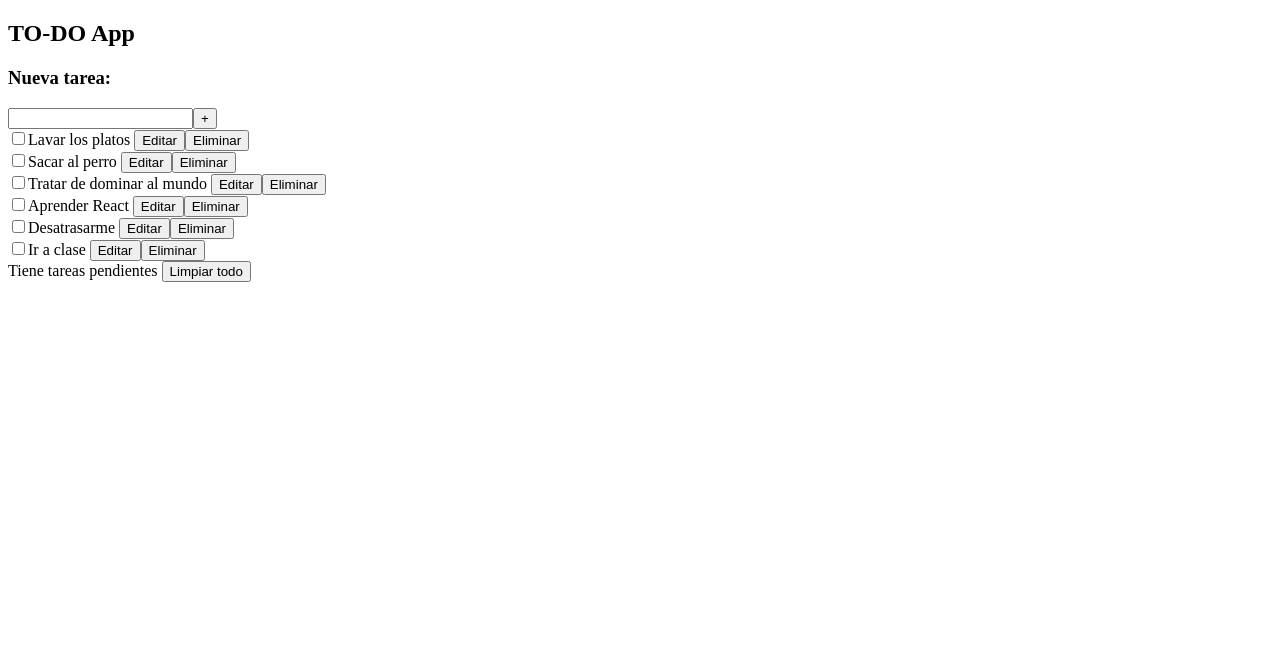
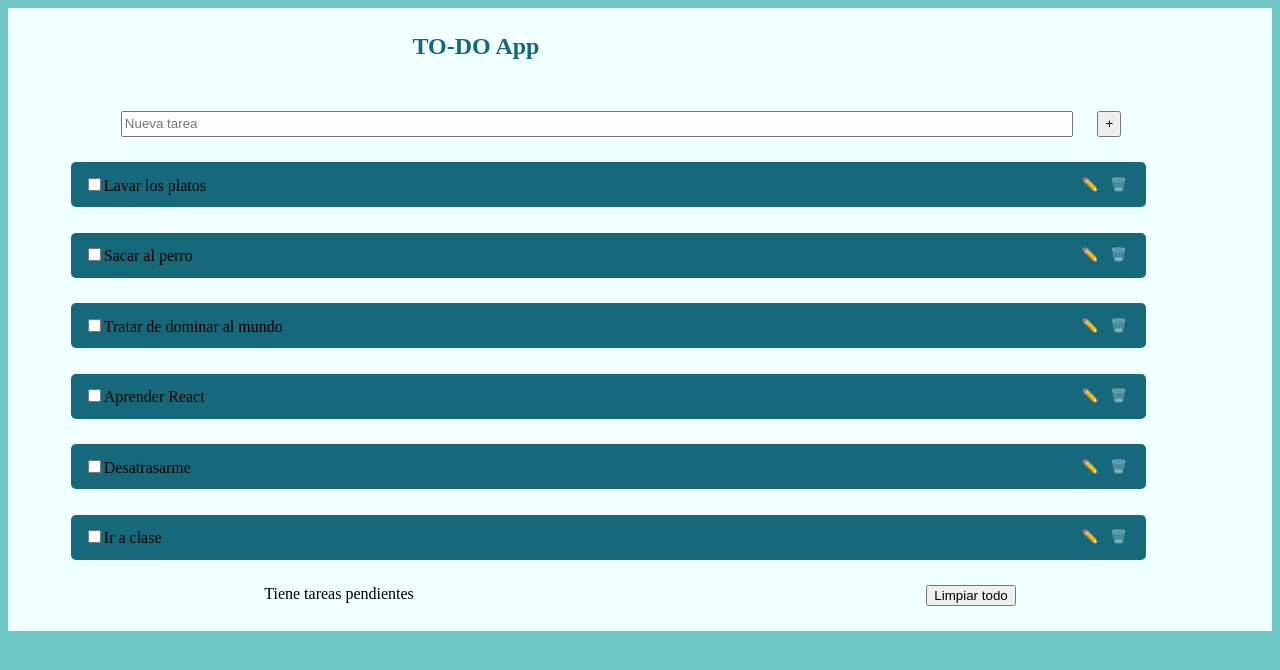
Before and after one commit to Invanz/my-react-task-list, a React (Vite) app in the folder my-react-app/: page / in a window 1280 px wide. Shown: the top 670 px of the page. Built offline with nearby package versions, Linux system fonts and the light colour scheme.

Commit message:
primer commit

```diff
--- a/my-react-app/index.html
+++ b/my-react-app/index.html
@@ -4,7 +4,7 @@
     <meta charset="UTF-8" />
     <link rel="icon" type="image/svg+xml" href="/vite.svg" />
     <meta name="viewport" content="width=device-width, initial-scale=1.0" />
-    <title>Vite + React</title>
+    <title>TODO list</title>
   </head>
   <body>
     <div id="root"></div>
--- a/my-react-app/src/App.jsx
+++ b/my-react-app/src/App.jsx
@@ -1,9 +1,10 @@
 import Header from './components/Header';
 import TaskList from './components/TaskList'
+import './app.css'
 
 function App() {
   return (
-    <div>
+    <div id='webpage'>
       <div>
         <Header name="TO-DO App" />
       </div>
--- a/my-react-app/src/app.css
+++ b/my-react-app/src/app.css
@@ -1,4 +1,40 @@
-div{
+body{
+    background-color: rgb(110, 199, 199);
+}
+#webpage{
+    display: flex;
+    flex-direction: column;
+    background-color: azure;
+}
+h1{
+    color: #16697A;
+    margin: 2% 10% 2% 32%;
+}
+#taskBox{
+    display: flex;
+    padding: 1%;
+    border-color: #335961;
+    background-color: #16697A;
+    margin: 2% 10% 2% 5%;
+    border-radius: 5px;
+    justify-content: space-between;
+}
+.actionButton{
+    background: none;
+    border: none;
+}
+#nuevaTareaInput{
+    height: 20px;
+    width: 90%;
+}
+#nuevaTarea{
+    display: flex;
+    flex-direction: row;
+    margin: 2% 10% 2% 7%;
+    justify-content: space-evenly;
+}
+#tareasPendientes{
     display: flex;
     justify-content: space-around;
+    margin-bottom: 2%;
 }
--- a/my-react-app/src/components/Task.jsx
+++ b/my-react-app/src/components/Task.jsx
@@ -2,11 +2,15 @@ function TodoItem (taskText){
     const { currentTask } = taskText;
 
     return (
-    <div>
-        <input type="checkbox" />
-        <label htmlFor="">{ currentTask } </label>
-        <button>Editar</button>
-        <button>Eliminar</button>
+    <div id="taskBox">
+        <div>
+            <input type="checkbox" />
+            <label htmlFor="checkbox" id="text">{ currentTask } </label>
+        </div>
+        <div>
+            <button className="actionButton">✏️</button>
+            <button className="actionButton">🗑️</button>
+        </div>
     </div>
     );
 }
--- a/my-react-app/src/components/TaskList.jsx
+++ b/my-react-app/src/components/TaskList.jsx
@@ -1,15 +1,17 @@
 import Task from "./Task"
 
-function TaskList(){
+
+
+function TaskList(props){
 
     return (
         <div>
-            <div>
-                <h3>Nueva tarea:</h3>
-                <input type="text" />
+            <div id="nuevaTarea">
+                <input type="text" placeholder="Nueva tarea" id="nuevaTareaInput"/>
                 <button>+</button>
             </div>
             <div>
+
                 <Task currentTask="Lavar los platos" />
                 <Task currentTask="Sacar al perro" />
                 <Task currentTask="Tratar de dominar al mundo" />
@@ -17,7 +19,7 @@ function TaskList(){
                 <Task currentTask="Desatrasarme" />
                 <Task currentTask="Ir a clase" />
             </div>
-            <div>
+            <div id="tareasPendientes">
                 <label htmlFor="">Tiene tareas pendientes </label>
                 <button id="cleanAllBttn">Limpiar todo</button>
             </div>
--- a/my-react-app/src/main.jsx
+++ b/my-react-app/src/main.jsx
@@ -1,6 +1,7 @@
 import React from 'react'
 import ReactDOM from 'react-dom/client'
 import App from './App.jsx'
+
 
 ReactDOM.createRoot(document.getElementById('root')).render(
   <React.StrictMode>
```
